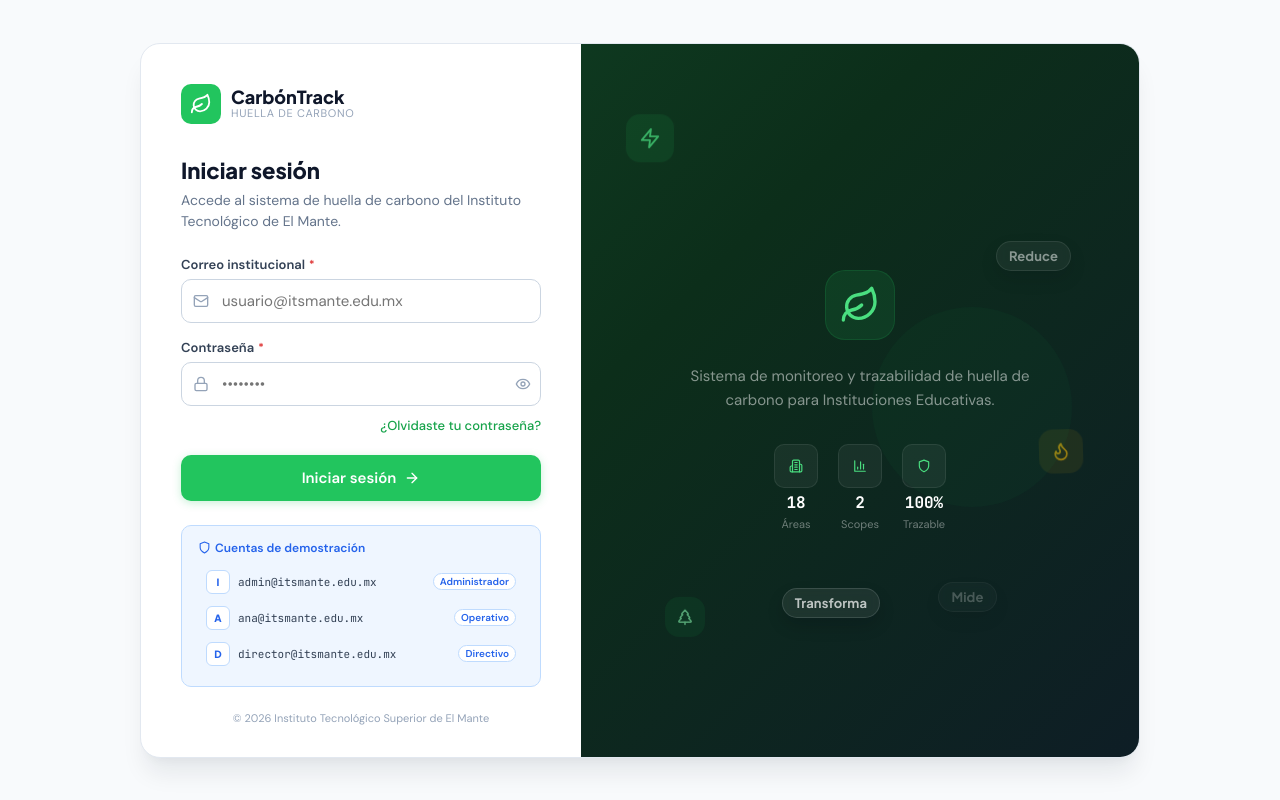
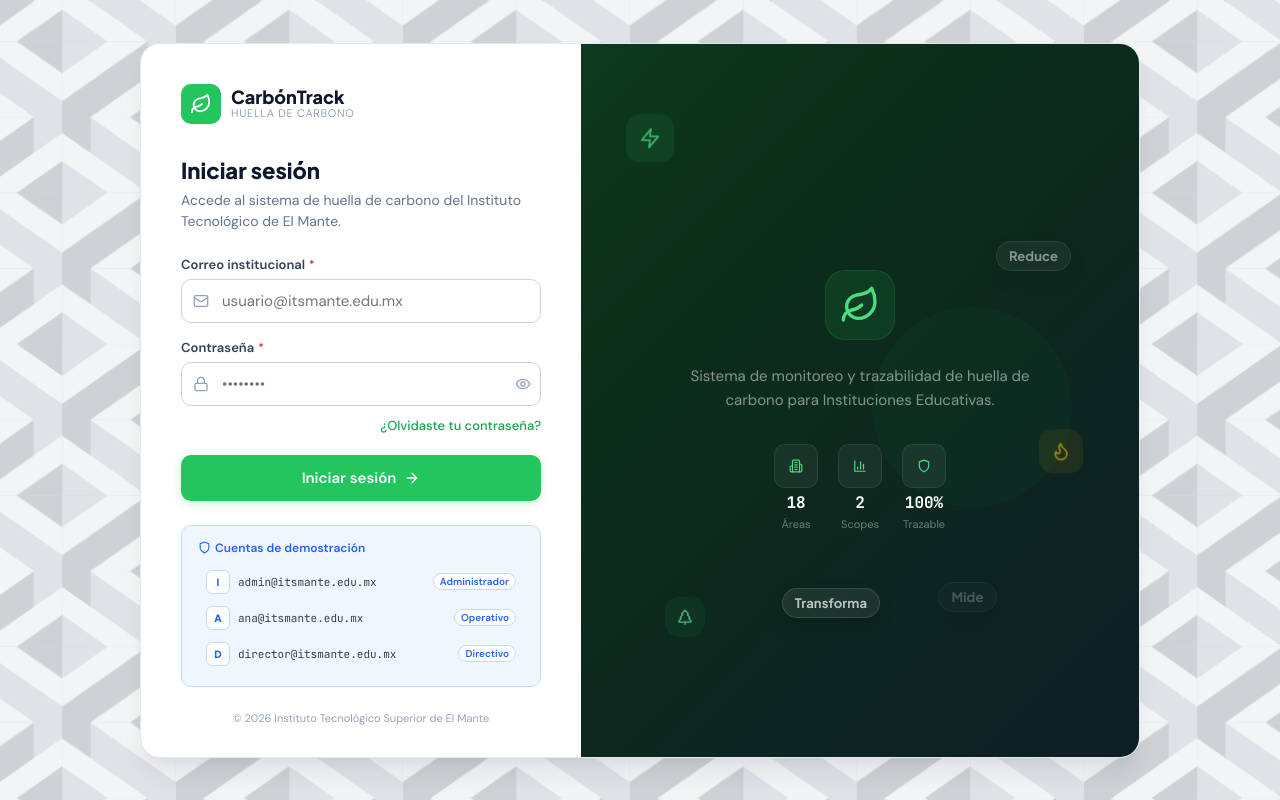
Before and after one commit to Sergioad17/CarbonTrCK, a React (Vite) app: page /login in a window 1280 px wide. Built offline with nearby package versions, Linux system fonts and the light colour scheme.

Commit message:
Se agrego fondo con patron para Login y el Sistema

```diff
--- /dev/null
+++ b/src/pages/BackgroundPatterns/Pattern1.css
@@ -0,0 +1,125 @@
+/* ═══════════════════════════════════════════════════════
+   Pattern1 — Geometric hexagonal/triangular tiling
+   Diagonal infinite carousel + 3D Elevation & cursor contrast
+   ═══════════════════════════════════════════════════════ */
+
+.eco-pattern1 {
+  --s: 174px;
+  --c1: #f4f5f6;
+  --c2: #ecebed;
+  --c3: #e3e2e3;
+
+  /* Posición del cursor (actualizada vía JS) */
+  --glow-x: -9999px;
+  --glow-y: -9999px;
+
+  --_g: 0 120deg, #0000 0;
+
+  /* Agrupamos el fondo en una variable para no repetir código */
+  --pattern-bg:
+    conic-gradient(            at calc(250%/3) calc(100%/3), var(--c3) var(--_g)),
+    conic-gradient(from -120deg at calc( 50%/3) calc(100%/3), var(--c2) var(--_g)),
+    conic-gradient(from  120deg at calc(100%/3) calc(250%/3), var(--c1) var(--_g)),
+    conic-gradient(from  120deg at calc(200%/3) calc(250%/3), var(--c1) var(--_g)),
+    conic-gradient(from -180deg at calc(100%/3) 50%, var(--c2) 60deg, var(--c1) var(--_g)),
+    conic-gradient(from   60deg at calc(200%/3) 50%, var(--c1) 60deg, var(--c3) var(--_g)),
+    conic-gradient(from  -60deg at 50% calc(100%/3), var(--c1) 120deg, var(--c2) 0 240deg, var(--c3) 0);
+
+  position: relative;
+  overflow: hidden; /* Evita que el efecto de elevación deforme el contenedor */
+  background: var(--pattern-bg);
+  background-size: calc(var(--s) * 1.732) var(--s);
+  animation: eco-patternDriftDiag 40s linear infinite;
+}
+
+/* Capa de elevación (Efecto de relieve/zoom en el cursor) */
+.eco-pattern1::after {
+  content: "";
+  position: absolute;
+  inset: 0;
+  pointer-events: none;
+  z-index: 0;
+
+  /* Clona el mismo fondo y la misma animación */
+  background: var(--pattern-bg);
+  background-size: calc(var(--s) * 1.732) var(--s);
+  animation: eco-patternDriftDiag 40s linear infinite;
+
+  /* Hace que el centro de la "elevación" sea exactamente tu cursor */
+  transform-origin: var(--glow-x) var(--glow-y);
+  /* Escala ligeramente el fondo para simular que "sobresale" hacia ti */
+  transform: scale(1.08);
+  /* Un toque de brillo extra para enfatizar el volumen */
+  filter: brightness(1.03);
+
+  /* Oculta esta capa elevada en todos lados, EXCEPTO cerca del cursor */
+  -webkit-mask-image: radial-gradient(
+    280px circle at var(--glow-x) var(--glow-y),
+    black 10%,
+    rgba(0, 0, 0, 0.5) 45%,
+    transparent 75%
+  );
+  mask-image: radial-gradient(
+    280px circle at var(--glow-x) var(--glow-y),
+    black 10%,
+    rgba(0, 0, 0, 0.5) 45%,
+    transparent 75%
+  );
+}
+
+/* Capa de luz original: Ilumina y oscurece */
+.eco-pattern1::before {
+  content: "";
+  position: absolute; /* Cambiado a absolute para que siga al contenedor perfecto */
+  inset: 0;
+  pointer-events: none;
+  z-index: 1; /* Por encima de la capa de elevación */
+  background: radial-gradient(
+    500px circle at var(--glow-x) var(--glow-y),
+    rgba(255, 255, 255, 0.45) 0%,
+    rgba(255, 255, 255, 0.15) 25%,
+    transparent 60%
+  );
+  mix-blend-mode: overlay;
+  transition: opacity 0.4s ease;
+}
+
+/* Todos los hijos directos quedan por encima de los efectos */
+.eco-pattern1 > * {
+  position: relative;
+  z-index: 2;
+}
+
+/* Modo oscuro: Colores ajustados y mayor contraste */
+:root[data-theme="dark"] .eco-pattern1 {
+  --c1: #0e1522;
+  --c2: #121a2b;
+  --c3: #0b1120;
+}
+
+/* Ajuste de brillo para que la capa elevada resalte más en modo oscuro */
+:root[data-theme="dark"] .eco-pattern1::after {
+  filter: brightness(1.15);
+}
+
+:root[data-theme="dark"] .eco-pattern1::before {
+  background: radial-gradient(
+    500px circle at var(--glow-x) var(--glow-y),
+    rgba(34, 197, 94, 0.18) 0%,
+    rgba(34, 197, 94, 0.06) 30%,
+    transparent 60%
+  );
+  mix-blend-mode: screen;
+}
+
+/* Reducción de movimiento: desactiva la animación en ambas capas */
+:root[data-motion="reduced"] .eco-pattern1,
+:root[data-motion="reduced"] .eco-pattern1::after {
+  animation: none;
+}
+
+/* Diagonal drift — movimiento original intacto */
+@keyframes eco-patternDriftDiag {
+  from { background-position: 0 0; }
+  to   { background-position: calc(var(--s) * -3.464) calc(var(--s) * 2); }
+}
--- /dev/null
+++ b/src/pages/BackgroundPatterns/Pattern2_Login.css
@@ -0,0 +1,149 @@
+/* ═══════════════════════════════════════════════════════
+   Pattern2 — Complex Geometric Weave
+   Infinite drift animation + 3D Elevation & cursor contrast
+   ═══════════════════════════════════════════════════════ */
+
+.eco-pattern2 {
+  --s: 227px; /* Controla el tamaño */
+  --c1: #dfe3e8;
+  --c2: #f3f4f6;
+  --c3: #cfd1d4;
+
+  /* Variables del cursor (actualizadas vía JS) */
+  --glow-x: -9999px;
+  --glow-y: -9999px;
+
+  /* Variables de construcción del patrón */
+  --_g: var(--c1) 10%,var(--c2) 10.5% 19%,#0000 19.5% 80.5%,var(--c2) 81% 89.5%,var(--c3) 90%;
+  --_c: from -90deg at 37.5% 50%,#0000 75%;
+  --_l1: linear-gradient(145deg,var(--_g));
+  --_l2: linear-gradient( 35deg,var(--_g));
+
+  /* Separamos las imágenes de fondo para poder clonarlas */
+  --pattern-bg:
+    var(--_l1),
+    var(--_l1),
+    var(--_l2),
+    var(--_l2),
+    conic-gradient(var(--_c),var(--c1) 0),
+    conic-gradient(var(--_c),var(--c3) 0),
+    linear-gradient(90deg,var(--c3) 38%,var(--c1) 0 50%,var(--c3) 0 62%,var(--c1) 0);
+
+  /* Separamos las posiciones iniciales de cada capa */
+  --pattern-pos:
+    0 0,
+    calc(var(--s)/2) var(--s),
+    0 0,
+    calc(var(--s)/2) var(--s),
+    calc(var(--s)/8) 0,
+    calc(var(--s)/2) 0,
+    0 0;
+
+  position: relative;
+  overflow: hidden;
+  background-image: var(--pattern-bg);
+  background-position: var(--pattern-pos);
+  background-size: var(--s) calc(2 * var(--s) / 3);
+  animation: eco-patternDrift2 20s linear infinite;
+}
+
+/* Capa de elevación 3D que sigue al cursor */
+.eco-pattern2::after {
+  content: "";
+  position: absolute;
+  inset: 0;
+  pointer-events: none;
+  z-index: 0;
+
+  /* Clona el fondo y la animación */
+  background-image: var(--pattern-bg);
+  background-position: var(--pattern-pos);
+  background-size: var(--s) calc(2 * var(--s) / 3);
+  animation: eco-patternDrift2 40s linear infinite;
+
+  /* Escala desde el punto del cursor */
+  transform-origin: var(--glow-x) var(--glow-y);
+  transform: scale(1.08);
+  filter: brightness(1.06); /* Un poco más de luz en el área elevada */
+
+  /* Máscara circular suave centrada en el cursor */
+  -webkit-mask-image: radial-gradient(
+    320px circle at var(--glow-x) var(--glow-y),
+    black 10%,
+    rgba(0, 0, 0, 0.5) 45%,
+    transparent 75%
+  );
+  mask-image: radial-gradient(
+    320px circle at var(--glow-x) var(--glow-y),
+    black 10%,
+    rgba(0, 0, 0, 0.5) 45%,
+    transparent 75%
+  );
+}
+
+/* Capa de luz: Ilumina sutilmente el área del cursor */
+.eco-pattern2::before {
+  content: "";
+  position: absolute;
+  inset: 0;
+  pointer-events: none;
+  z-index: 1;
+  background: radial-gradient(
+    500px circle at var(--glow-x) var(--glow-y),
+    rgba(255, 255, 255, 0.3) 0%,
+    rgba(255, 255, 255, 0.1) 25%,
+    transparent 60%
+  );
+  mix-blend-mode: overlay;
+  transition: opacity 0.4s ease;
+}
+
+/* Asegura que el contenido dentro del contenedor quede arriba de los efectos */
+.eco-pattern2 > * {
+  position: relative;
+  z-index: 2;
+}
+
+/* Animación: Desplaza matemáticamente todas las capas para un loop infinito perfecto */
+@keyframes eco-patternDrift2 {
+  from {
+    background-position: var(--pattern-pos);
+  }
+  to {
+    background-position:
+      var(--s) calc(2 * var(--s) / 3),
+      calc(var(--s) * 1.5) calc(var(--s) + 2 * var(--s) / 3),
+      var(--s) calc(2 * var(--s) / 3),
+      calc(var(--s) * 1.5) calc(var(--s) + 2 * var(--s) / 3),
+      calc(var(--s) * 1.125) calc(2 * var(--s) / 3),
+      calc(var(--s) * 1.5) calc(2 * var(--s) / 3),
+      var(--s) calc(2 * var(--s) / 3);
+  }
+}
+
+/* Modo oscuro: paleta oscura con contraste equivalente */
+:root[data-theme="dark"] .eco-pattern2 {
+  --c1: #1e293b;
+  --c2: #334155;
+  --c3: #283548;
+}
+
+:root[data-theme="dark"] .eco-pattern2::after {
+  filter: brightness(1.2);
+}
+
+:root[data-theme="dark"] .eco-pattern2::before {
+  background: radial-gradient(
+    500px circle at var(--glow-x) var(--glow-y),
+    rgba(34, 197, 94, 0.18) 0%,
+    rgba(34, 197, 94, 0.06) 30%,
+    transparent 60%
+  );
+  mix-blend-mode: screen;
+}
+
+/* Reducción de movimiento para accesibilidad */
+:root[data-motion="reduced"] .eco-pattern2,
+:root[data-motion="reduced"] .eco-pattern2::after {
+  animation: none;
+}
--- a/src/pages/DashboardPage.jsx
+++ b/src/pages/DashboardPage.jsx
@@ -36,6 +36,7 @@ import UsersPage from './UsersPage'
 import SettingsPage from './SettingsPage'
 import ProfilePage from './ProfilePage'
 import NotificationsBell from '../components/NotificationsBell'
+import './BackgroundPatterns/Pattern1.css'
 
 
 const fd = "var(--eco-font-display)",
@@ -1263,6 +1264,20 @@ export default function DashboardPage({ user, onLogout, onUserChange }) {
       )}
 
       <div
+        className="eco-pattern1"
+        onMouseMove={(e) => {
+          const el = e.currentTarget;
+          const rect = el.getBoundingClientRect();
+          const x = e.clientX - rect.left;
+          const y = e.clientY - rect.top + el.scrollTop;
+          el.style.setProperty("--glow-x", x + "px");
+          el.style.setProperty("--glow-y", y + "px");
+        }}
+        onMouseLeave={(e) => {
+          const el = e.currentTarget;
+          el.style.setProperty("--glow-x", "-9999px");
+          el.style.setProperty("--glow-y", "-9999px");
+        }}
         style={{
           flex: 1,
           display: "flex",
--- a/src/pages/LoginPage.jsx
+++ b/src/pages/LoginPage.jsx
@@ -7,6 +7,7 @@ import {
   Zap, Flame, TreePine,
   BarChart3, Shield, Building2
 } from 'lucide-react'
+import './BackgroundPatterns/Pattern2_Login.css'
 
 const fd = "var(--eco-font-display)"
 const fb = "var(--eco-font-body)"
@@ -171,7 +172,22 @@ export default function LoginPage({ onLogin }) {
 
   /* ═══ LOGIN FORM ═══ */
   return (
-    <div style={{ minHeight: "100vh", display: "flex", background: "var(--eco-gray-50)" }}>
+    <div
+      className="eco-pattern2"
+      onMouseMove={(e) => {
+        const el = e.currentTarget;
+        const rect = el.getBoundingClientRect();
+        const x = e.clientX - rect.left;
+        const y = e.clientY - rect.top + el.scrollTop;
+        el.style.setProperty("--glow-x", x + "px");
+        el.style.setProperty("--glow-y", y + "px");
+      }}
+      onMouseLeave={(e) => {
+        const el = e.currentTarget;
+        el.style.setProperty("--glow-x", "-9999px");
+        el.style.setProperty("--glow-y", "-9999px");
+      }}
+      style={{ minHeight: "100vh", display: "flex" }}>
       <div style={{
         display: "flex",
         width: "100%",
```
Also changed, not shown: 37 other files (tests, documents, lock files or other folders).
